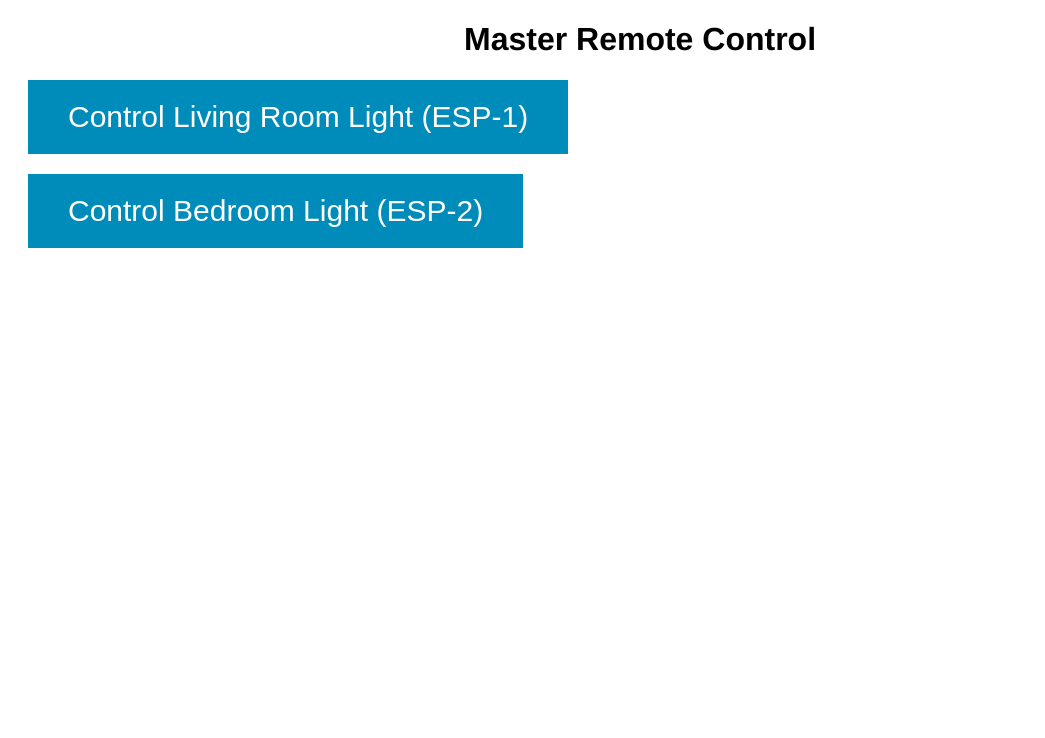
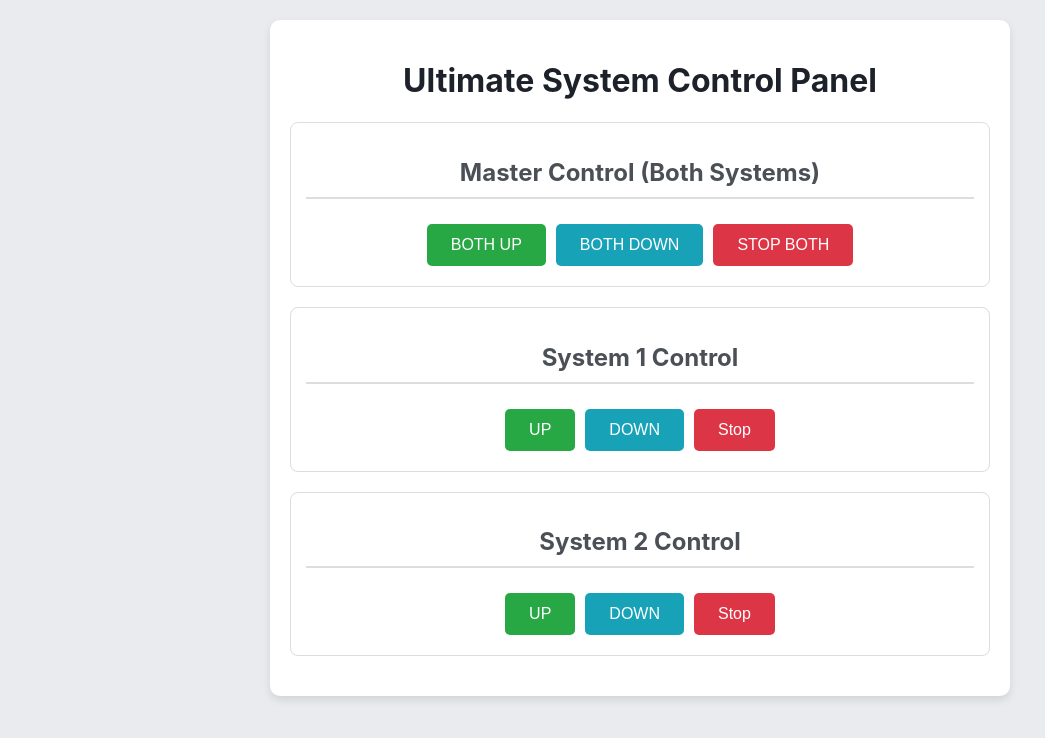
Before and after one commit to radhapro/The-tant, a plain HTML site: page remote.html in a window 1280 px wide. Shown: the whole page, without its empty margins (0-1045 px from the left). Drawn offline with Linux system fonts and the light colour scheme.

Commit message:
make webpage and controller 2 esp32 with sttper updoun and stop and also both esp32 can control only one button

```diff
--- a/remote.html
+++ b/remote.html
@@ -1,26 +1,84 @@
-<!DOCTYPE HTML>
+ <!DOCTYPE HTML>
 <html>
 <head>
-  <title>Master Control</title>
+  <title>Ultimate System Control</title> <!-- Title badla gaya -->
   <style>
-    body { font-family: Helvetica; text-align: center; }
-    a { text-decoration: none; }
-    .button { background-color: #008CBA; border: none; color: white; padding: 20px 40px;
-      font-size: 30px; margin: 20px; cursor: pointer; display:block; }
+    body { font-family: -apple-system, BlinkMacSystemFont, "Segoe UI", Roboto, Helvetica, Arial, sans-serif; text-align: center; background-color: #e9ebee; margin: 0; padding: 20px; }
+    h1 { color: #1d2129; }
+    h2 { color: #4b4f56; border-bottom: 2px solid #ddd; padding-bottom: 10px; }
+    .button { border: none; color: white; padding: 12px 24px; font-size: 16px; margin: 5px; cursor: pointer; border-radius: 5px; transition: transform 0.1s ease; }
+    .button:active { transform: scale(0.95); }
+
+    .up { background-color: #28a745; } /* 'cw' ki jagah 'up' */
+    .down { background-color: #17a2b8; } /* 'acw' ki jagah 'down' */
+    .stop { background-color: #dc3545; }
+
+    .container { max-width: 700px; margin: auto; background: white; padding: 20px; border-radius: 10px; box-shadow: 0 4px 8px rgba(0,0,0,0.1); }
+    .control-group { margin-bottom: 20px; padding: 15px; border: 1px solid #ddd; border-radius: 8px; }
+    .button-set { display: flex; justify-content: center; flex-wrap: wrap; }
   </style>
 </head>
 <body>
-  <h1>Master Remote Control</h1>
 
-  <!-- यहाँ पहले ESP का IP एड्रेस डालो -->
-  <a href="http://192.168.29.60" target="_blank">
-    <button class="button">Control Living Room Light (ESP-1)</button>
-  </a>
+  <div class="container">
+    <h1>Ultimate System Control Panel</h1> <!-- Title badla gaya -->
 
-  <!-- यहाँ दूसरे ESP का IP एड्रेस डालो -->
-  <a href="http://192.168.29.187" target="_blank">
-    <button class="button">Control Bedroom Light (ESP-2)</button>
-  </a>
+    <!-- ================== MASTER CONTROL (FOR BOTH) ================== -->
+    <div class="control-group">
+      <h2>Master Control (Both Systems)</h2> <!-- Text badla gaya -->
+      <div class="button-set">
+        <!-- Text badla gaya -->
+        <button class="button up" onclick="controlBoth('/clockwise')">BOTH UP</button>
+        <button class="button down" onclick="controlBoth('/anticlockwise')">BOTH DOWN</button>
+        <button class="button stop" onclick="controlBoth('/stop')">STOP BOTH</button>
+      </div>
+    </div>
+
+    <!-- ================== INDIVIDUAL SYSTEM 1 CONTROL ================== -->
+    <div class="control-group">
+      <h2>System 1 Control</h2> <!-- Text badla gaya -->
+      <div class="button-set">
+        <!-- Text badla gaya -->
+        <button class="button up" onclick="sendCommand(ip_esp1, '/clockwise')">UP</button>
+        <button class="button down" onclick="sendCommand(ip_esp1, '/anticlockwise')">DOWN</button>
+        <button class="button stop" onclick="sendCommand(ip_esp1, '/stop')">Stop</button>
+      </div>
+    </div>
+
+    <!-- ================== INDIVIDUAL SYSTEM 2 CONTROL ================== -->
+    <div class="control-group">
+      <h2>System 2 Control</h2> <!-- Text badla gaya -->
+      <div class="button-set">
+        <!-- Text badla gaya -->
+        <button class="button up" onclick="sendCommand(ip_esp2, '/clockwise')">UP</button>
+        <button class="button down" onclick="sendCommand(ip_esp2, '/anticlockwise')">DOWN</button>
+        <button class="button stop" onclick="sendCommand(ip_esp2, '/stop')">Stop</button>
+      </div>
+    </div>
+
+  </div>
+
+  <!-- ==================== JavaScript ka Dimaag (Koi Change Nahi) ==================== -->
+  <script>
+    // ▼▼▼ SIRF IN DO LINES KO APNE ASLI IP ADDRESS SE BADLO ▼▼▼
+    const ip_esp1 = "http://192.168.29.60";
+    const ip_esp2 = "http://192.168.29.187";
+    // ▲▲▲ SIRF IN DO LINES KO APNE ASLI IP ADDRESS SE BADLO ▲▲▲
+
+    // Yeh function ek ESP ko command bhejta hai
+    function sendCommand(targetUrl, command) {
+      console.log(`Sending command: ${command} to ${targetUrl}`);
+      fetch(targetUrl + command)
+        .catch(error => console.error(`Error with ${targetUrl}:`, error));
+    }
+
+    // Yeh function dono ESPs ko ek saath command bhejta hai
+    function controlBoth(command) {
+      sendCommand(ip_esp1, command);
+      sendCommand(ip_esp2, command);
+    }
+  </script>
+  <!-- ================================================================= -->
 
 </body>
 </html>
```
